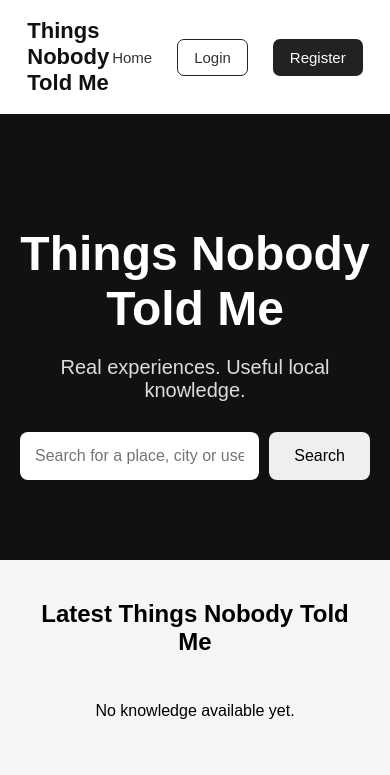
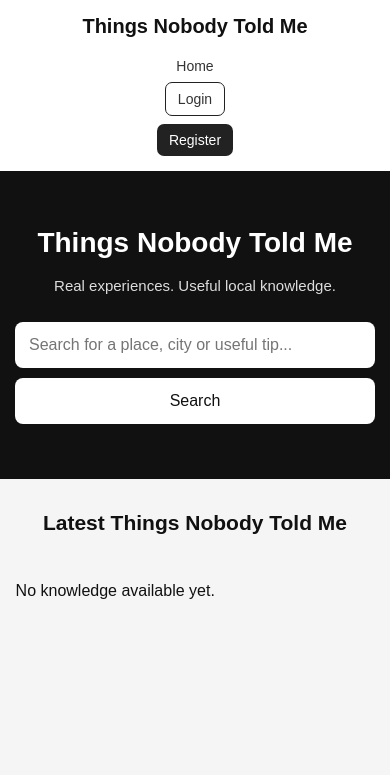
Before and after one commit to RuchiraKudke/things-nobody-told-me, a Django app: page / in a window 390 px wide. Shown: the top 775 px of the page. Run offline with Django 5.2, Linux system fonts and the light colour scheme; data that the repository does not hold is empty; parts of the project's set-up code (start-up, migrations or seed data) failed here and were passed over.

Commit message:
Make homepage responsive

```diff
--- a/knowledge/templates/knowledge/home.html
+++ b/knowledge/templates/knowledge/home.html
@@ -4,49 +4,50 @@
 <head>
 
     <meta charset="UTF-8">
-
     <meta name="viewport" content="width=device-width, initial-scale=1.0">
 
     <title>Things Nobody Told Me</title>
 
+    <style>
 
-    <style>
+        * {
+            box-sizing: border-box;
+        }
 
         body {
             margin: 0;
             font-family: Arial, sans-serif;
             background: #f5f5f5;
+            color: #111;
         }
 
-
-        /* NAVBAR */
+        /* ================= NAVBAR ================= */
 
         .navbar {
             background: white;
             padding: 18px 7%;
-
             display: flex;
             justify-content: space-between;
             align-items: center;
-
+            gap: 20px;
             box-shadow: 0 2px 8px rgba(0, 0, 0, 0.08);
         }
-
 
         .logo {
             font-size: 22px;
             font-weight: bold;
             color: #111;
             text-decoration: none;
+            white-space: nowrap;
         }
-
 
         .nav-links {
             display: flex;
             align-items: center;
-            gap: 25px;
+            justify-content: flex-end;
+            gap: 20px;
+            flex-wrap: wrap;
         }
-
 
         .nav-links a {
             text-decoration: none;
@@ -54,18 +55,15 @@
             font-size: 15px;
         }
 
-
         .nav-links a:hover {
             color: #000;
         }
-
 
         .login-btn {
             border: 1px solid #222;
             padding: 9px 16px;
             border-radius: 7px;
         }
-
 
         .register-btn {
             background: #222;
@@ -74,17 +72,14 @@
             border-radius: 7px;
         }
 
-
         .register-btn:hover {
             background: #444;
         }
-
 
         .welcome {
             color: #555;
             font-size: 15px;
         }
-
 
         .logout-btn {
             background: #eee;
@@ -92,25 +87,21 @@
             border-radius: 7px;
         }
 
-
         .logout-btn:hover {
             background: #ddd;
         }
-
 
         .share-btn {
             color: #222 !important;
             font-weight: 600;
         }
 
-
         .share-btn:hover {
             text-decoration: underline;
         }
 
 
-
-        /* HERO */
+        /* ================= HERO ================= */
 
         .hero {
             background: #111;
@@ -119,39 +110,39 @@
             padding: 80px 20px;
         }
 
-
         .hero h1 {
             font-size: 48px;
-            margin-bottom: 15px;
+            margin: 0 0 15px;
         }
-
 
         .hero p {
             font-size: 20px;
             color: #ddd;
+            margin: 0;
         }
 
+        /* ================= SEARCH ================= */
 
         .search-box {
             margin-top: 30px;
         }
 
+        .search-box form {
+            display: flex;
+            justify-content: center;
+            gap: 10px;
+            max-width: 850px;
+            margin: auto;
+        }
 
         .search-box input {
-            width: 60%;
+            width: 100%;
             padding: 15px;
             border: none;
             border-radius: 8px;
             font-size: 16px;
+            outline: none;
         }
-
-
-        .search-box form {
-            display: flex;
-            justify-content: center;
-            gap: 10px;
-        }
-
 
         .search-box button {
             padding: 15px 25px;
@@ -159,86 +150,219 @@
             border-radius: 8px;
             cursor: pointer;
             font-size: 16px;
+            background: white;
+            color: #111;
+            white-space: nowrap;
         }
-
 
         .search-box button:hover {
             background: #ddd;
         }
 
 
-
-        /* CONTENT */
+        /* ================= CONTENT ================= */
 
         .container {
             width: 85%;
+            max-width: 1200px;
             margin: 40px auto;
         }
-
 
         .container h2 {
             text-align: center;
             margin-bottom: 30px;
         }
 
-
         .cards {
-            display: flex;
+            display: grid;
+            grid-template-columns: repeat(3, 1fr);
             gap: 20px;
-            flex-wrap: wrap;
-            justify-content: center;
         }
-
 
         .card {
             background: white;
-            width: 280px;
             padding: 25px;
             border-radius: 12px;
 
             box-shadow:
-                0 3px 10px rgba(0,0,0,0.1);
+                0 3px 10px rgba(0, 0, 0, 0.1);
 
             transition: transform 0.2s ease;
         }
-
 
         .card:hover {
             transform: translateY(-4px);
         }
 
-
         .card h3 {
             margin-top: 0;
+            line-height: 1.4;
         }
-
 
         .card h3 a {
             color: #111;
             text-decoration: none;
         }
 
-
         .card h3 a:hover {
             text-decoration: underline;
         }
-
 
         .card p {
             color: #555;
             line-height: 1.5;
         }
 
-
         .tag {
             display: inline-block;
             background: #eee;
+            padding: 6px 10px;
+            border-radius: 20px;
+            font-size: 13px;
+        }
 
-            padding: 6px 10px;
 
-            border-radius: 20px;
+        /* ================= TABLET ================= */
 
-            font-size: 13px;
+        @media (max-width: 900px) {
+
+            .navbar {
+                padding: 16px 5%;
+            }
+
+            .logo {
+                font-size: 20px;
+            }
+
+            .nav-links {
+                gap: 12px;
+            }
+
+            .hero {
+                padding: 65px 20px;
+            }
+
+            .hero h1 {
+                font-size: 40px;
+            }
+
+            .cards {
+                grid-template-columns: repeat(2, 1fr);
+            }
+
+        }
+
+
+        /* ================= MOBILE ================= */
+
+        @media (max-width: 600px) {
+
+            .navbar {
+                flex-direction: column;
+                align-items: center;
+                text-align: center;
+                padding: 15px 20px;
+            }
+
+            .logo {
+                font-size: 20px;
+                white-space: normal;
+            }
+
+            .nav-links {
+                width: 100%;
+                justify-content: center;
+                gap: 10px;
+            }
+
+            .nav-links a,
+            .welcome {
+                font-size: 14px;
+            }
+
+            .login-btn,
+            .register-btn,
+            .logout-btn {
+                padding: 8px 12px;
+            }
+
+            .hero {
+                padding: 55px 15px;
+            }
+
+            .hero h1 {
+                font-size: 32px;
+                line-height: 1.2;
+            }
+
+            .hero p {
+                font-size: 17px;
+                line-height: 1.5;
+            }
+
+            .search-box {
+                margin-top: 25px;
+            }
+
+            .search-box form {
+                flex-direction: column;
+                width: 100%;
+            }
+
+            .search-box input {
+                width: 100%;
+                padding: 14px;
+            }
+
+            .search-box button {
+                width: 100%;
+                padding: 14px;
+            }
+
+            .container {
+                width: 92%;
+                margin: 30px auto;
+            }
+
+            .container h2 {
+                font-size: 24px;
+                line-height: 1.3;
+            }
+
+            .cards {
+                grid-template-columns: 1fr;
+                gap: 15px;
+            }
+
+            .card {
+                width: 100%;
+                padding: 20px;
+            }
+
+        }
+
+
+        /* ================= SMALL MOBILE ================= */
+
+        @media (max-width: 400px) {
+
+            .nav-links {
+                flex-direction: column;
+                gap: 8px;
+            }
+
+            .hero h1 {
+                font-size: 28px;
+            }
+
+            .hero p {
+                font-size: 15px;
+            }
+
+            .container h2 {
+                font-size: 21px;
+            }
+
         }
 
     </style>
@@ -249,24 +373,16 @@
 <body>
 
 
-    <!-- NAVBAR -->
+    <!-- ================= NAVBAR ================= -->
 
     <nav class="navbar">
 
-
-        <!-- LOGO -->
-
         <a href="{% url 'home' %}" class="logo">
-
             Things Nobody Told Me
-
         </a>
 
 
-        <!-- NAVIGATION -->
-
         <div class="nav-links">
-
 
             <a href="{% url 'home' %}">
                 Home
@@ -274,9 +390,6 @@
 
 
             {% if user.is_authenticated %}
-
-
-                <!-- SHARE A TIP -->
 
                 <a
                     href="{% url 'share_tip' %}"
@@ -286,16 +399,10 @@
                 </a>
 
 
-                <!-- USERNAME -->
-
                 <span class="welcome">
-
                     Welcome, {{ user.username }}
-
                 </span>
 
-
-                <!-- LOGOUT -->
 
                 <a
                     href="{% url 'logout' %}"
@@ -304,11 +411,7 @@
                     Logout
                 </a>
 
-
             {% else %}
-
-
-                <!-- LOGIN -->
 
                 <a
                     href="{% url 'login' %}"
@@ -318,8 +421,6 @@
                 </a>
 
 
-                <!-- REGISTER -->
-
                 <a
                     href="{% url 'register' %}"
                     class="register-btn"
@@ -327,38 +428,29 @@
                     Register
                 </a>
 
-
             {% endif %}
-
 
         </div>
 
     </nav>
 
 
-
-    <!-- HERO -->
+    <!-- ================= HERO ================= -->
 
     <div class="hero">
-
 
         <h1>
             Things Nobody Told Me
         </h1>
-
 
         <p>
             Real experiences. Useful local knowledge.
         </p>
 
 
-        <!-- SEARCH -->
-
         <div class="search-box">
 
-
             <form method="GET" action="">
-
 
                 <input
                     type="text"
@@ -367,26 +459,20 @@
                     placeholder="Search for a place, city or useful tip..."
                 >
 
-
                 <button type="submit">
                     Search
                 </button>
 
-
             </form>
 
-
         </div>
-
 
     </div>
 
 
-
-    <!-- KNOWLEDGE CARDS -->
+    <!-- ================= KNOWLEDGE CARDS ================= -->
 
     <div class="container">
-
 
         <h2>
             Latest Things Nobody Told Me
@@ -395,21 +481,16 @@
 
         <div class="cards">
 
-
             {% for knowledge in knowledge_list %}
 
-
                 <div class="card">
-
 
                     <h3>
 
                         <a
                             href="{% url 'knowledge_detail' knowledge.pk %}"
                         >
-
                             {{ knowledge.title }}
-
                         </a>
 
                     </h3>
@@ -421,37 +502,28 @@
 
 
                     <span class="tag">
-
                         {{ knowledge.category.name }}
-
                     </span>
 
 
                     <p>
-
                         📍
                         {{ knowledge.location.name }},
                         {{ knowledge.location.city }}
-
                     </p>
-
 
                 </div>
 
 
             {% empty %}
 
-
                 <p>
                     No knowledge available yet.
                 </p>
 
-
             {% endfor %}
 
-
         </div>
-
 
     </div>
 
```
